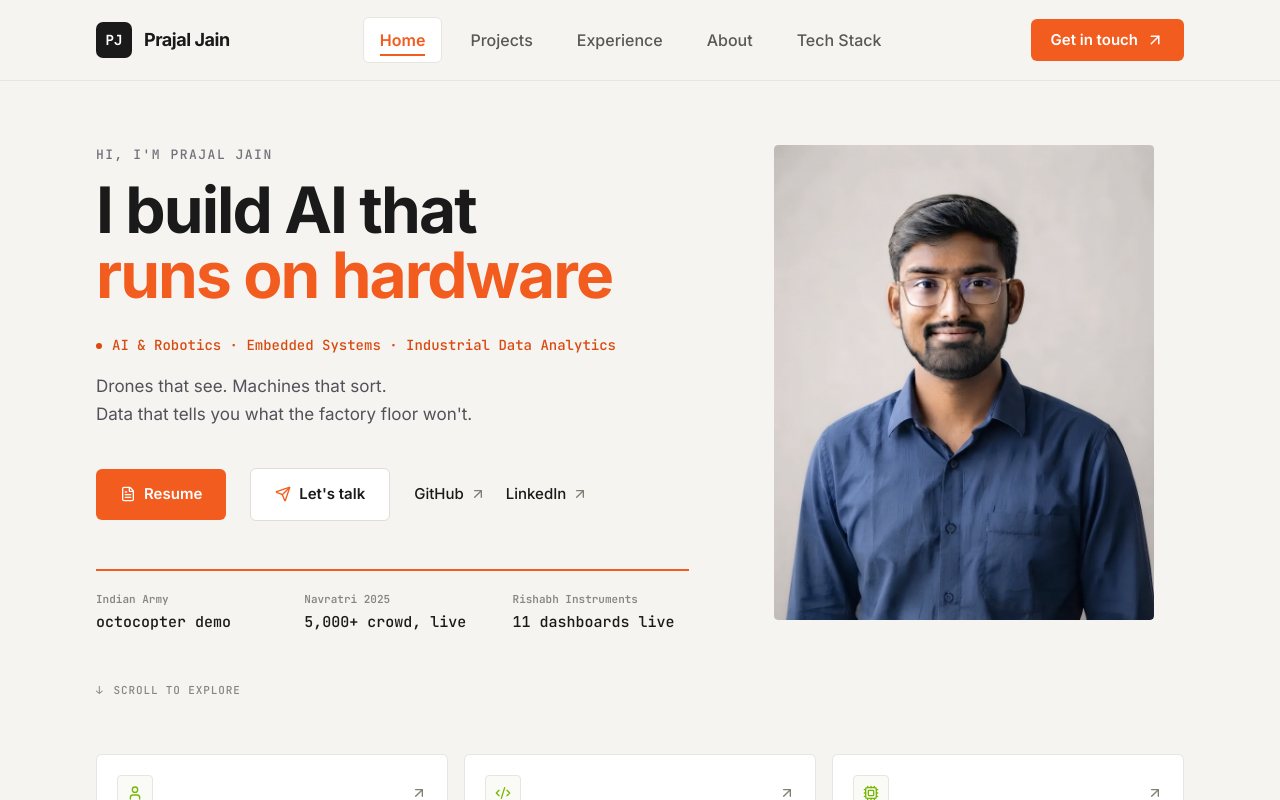
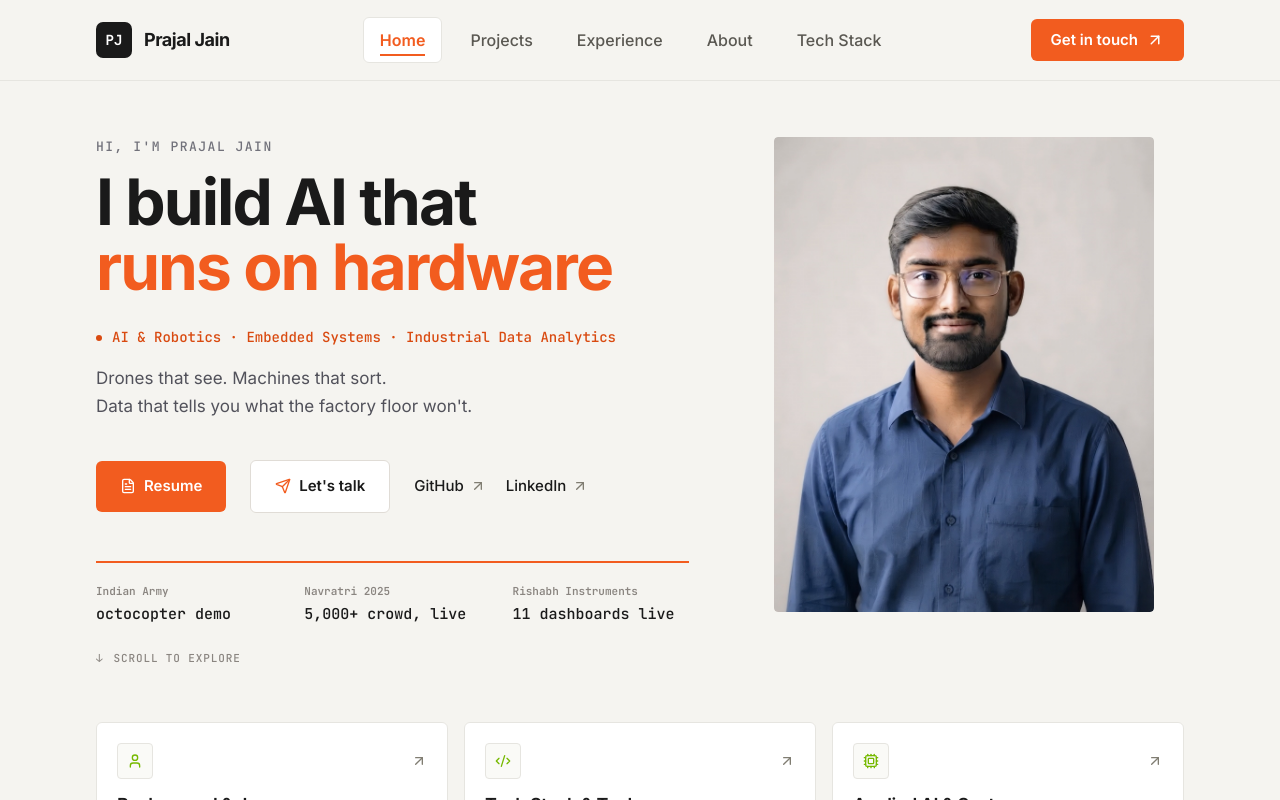
Before and after one commit to Prrajaljain/Portfolio-Setup, a Next.js app: page / in a window 1280 px wide. Shown: the top 800 px of the page. Built offline with nearby package versions, Linux system fonts and the light colour scheme.

Commit message:
Set Hero section min-height 100vh box-border with top padding 56px, bottom padding 32px, and proof-strip-to-indicator gap 24px

```diff
--- a/components/home/hero.tsx
+++ b/components/home/hero.tsx
@@ -160,7 +160,7 @@ export function Hero() {
   const linkedinUrl = profile.socials.find((s) => s.label === 'LinkedIn')?.href ?? 'https://linkedin.com/in/prajaljain23'
 
   return (
-    <section className="relative bg-[#F5F4F0] text-[#1A1A1A] overflow-hidden pt-16 pb-[80px]">
+    <section className="relative bg-[#F5F4F0] text-[#1A1A1A] overflow-hidden pt-[56px] pb-[32px] min-h-[100vh] box-border">
       <div className="mx-auto max-w-6xl px-6 sm:px-8">
         {/* Main Hero Split Grid */}
         <div className="grid grid-cols-1 lg:grid-cols-[1.35fr_1fr] items-start gap-10 lg:gap-14">
@@ -228,8 +228,8 @@ export function Hero() {
                 </div>
               </div>
 
-              {/* 8. Scroll Indicator: Left-aligned to text column, 48px below proof strip, hidden below 768px */}
-              <div className="mt-[48px] hidden md:flex items-center gap-[10px] font-mono text-[11px] font-medium uppercase tracking-[0.08em] text-[#8A8580] text-left">
+              {/* 8. Scroll Indicator: Left-aligned to text column, 24px below proof strip, hidden below 768px */}
+              <div className="mt-[24px] hidden md:flex items-center gap-[10px] font-mono text-[11px] font-medium uppercase tracking-[0.08em] text-[#8A8580] text-left">
                 <span className="inline-block animate-arrow-bob select-none">↓</span>
                 <span>Scroll to explore</span>
               </div>
```
